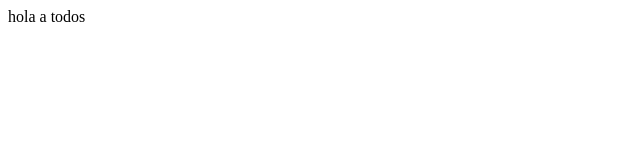
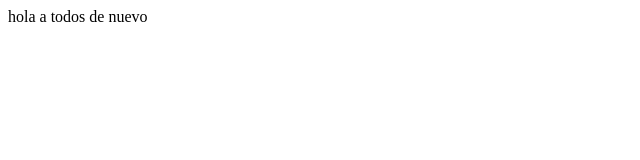
Before and after one commit to washingtondavid/curso-primera, a plain HTML site: page index.html in a window 1280 px wide. Shown: the full height of the page, 0-640 px from the left. Drawn offline with Linux system fonts and the light colour scheme.

Commit message:
cambio de texto

```diff
--- a/index.html
+++ b/index.html
@@ -7,6 +7,6 @@
     <title>Document</title>
 </head>
 <body>
-    hola a todos
+    hola a todos de nuevo
 </body>
 </html>
```
